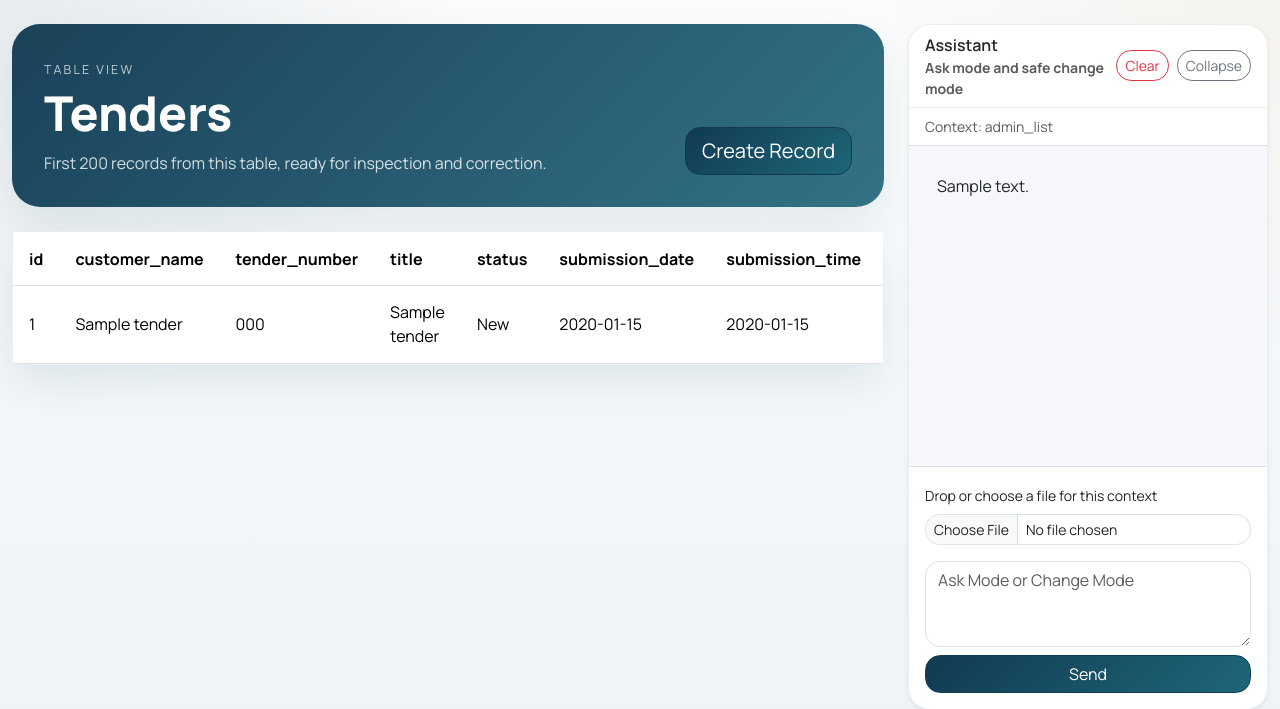
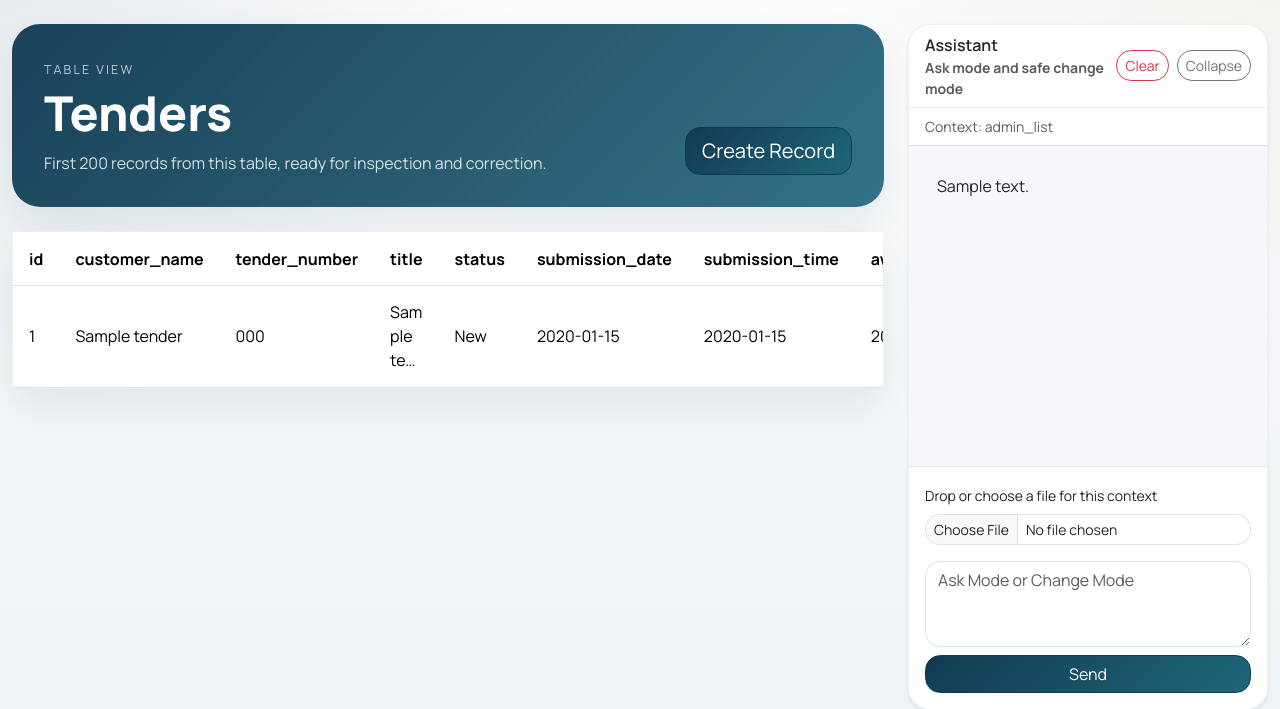
Before and after one commit to zageabb/tender_designer, a Flask app: page /admin/tenders in a window 1280 px wide. Shown: the part 61-770 px from the top of the page. Run offline with Flask 3, Linux system fonts and the light colour scheme; data comes from the database, SQL or seed files in the repository; tables that the repository leaves empty hold one stand-in row (values such as "Sample post"); some libraries are stand-ins or nearby versions.

Commit message:
Compact long values in admin list tables

```diff
--- a/static/css/app.css
+++ b/static/css/app.css
@@ -352,6 +352,15 @@ body {
   white-space: normal;
 }
 
+.admin-cell-preview {
+  max-width: 220px;
+  display: -webkit-box;
+  -webkit-line-clamp: 3;
+  -webkit-box-orient: vertical;
+  overflow: hidden;
+  word-break: break-word;
+}
+
 .extraction-job-badge.status-queued {
   background: #e4ecf5;
   color: #20435c;
--- a/templates/admin/list.html
+++ b/templates/admin/list.html
@@ -25,7 +25,18 @@
         {% for record in records %}
         <tr>
           {% for column in inspector.columns %}
-          <td>{{ record|attr(column.name) }}</td>
+          {% set value = record|attr(column.name) %}
+          <td>
+            {% if value is string %}
+              {% if value|length > 160 %}
+                <div class="text-preview admin-cell-preview" title="{{ value }}">{{ value[:160] }}...</div>
+              {% else %}
+                <div class="text-preview admin-cell-preview" title="{{ value }}">{{ value }}</div>
+              {% endif %}
+            {% else %}
+              {{ value }}
+            {% endif %}
+          </td>
           {% endfor %}
           <td class="text-end">
             <a class="btn btn-sm btn-outline-primary" href="{{ url_for('admin.view_record', model_slug=model_slug, record_id=record.id) }}">View</a>
```
